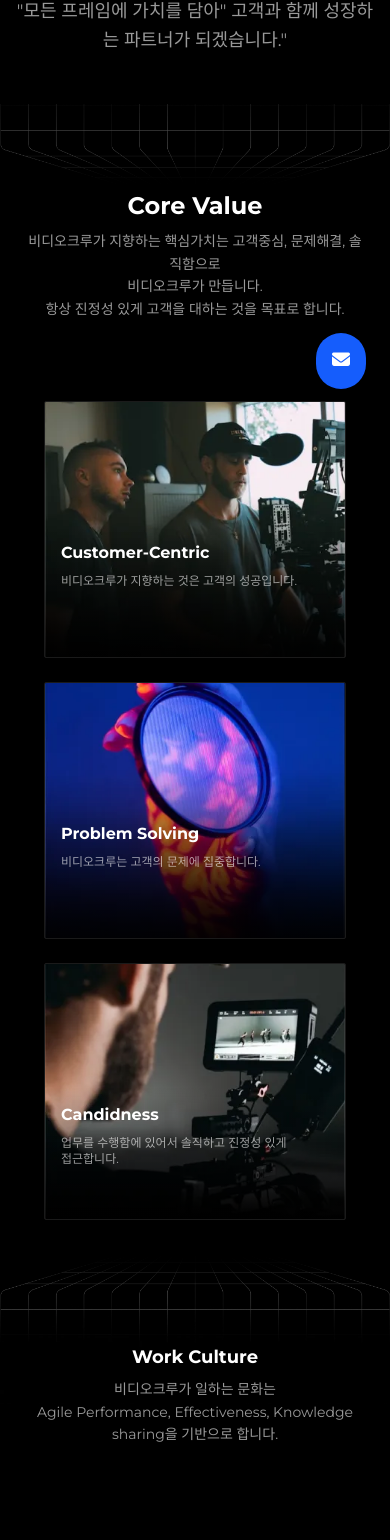
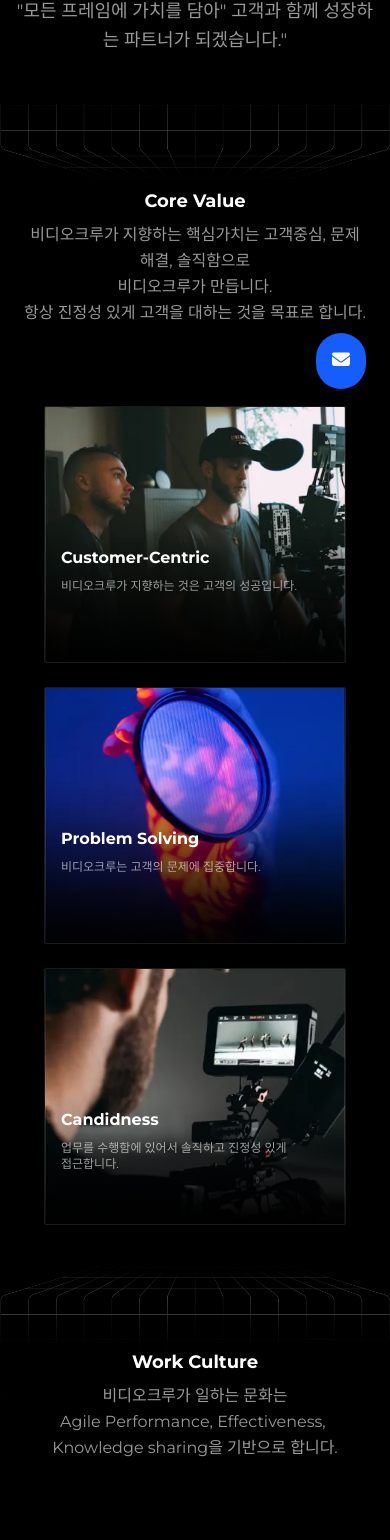
Before and after one commit to sanjeebandas/video-crew-portfolio, a React (Vite) app in the folder client/: page /about in a window 390 px wide. Shown: the part 431-1971 px from the top of the page. Built offline with nearby package versions, Linux system fonts and the light colour scheme; no server answers; a web font is replaced by a local one.

Commit message:
updated the content size required as per feedback ppt dt:7th Jan

```diff
--- a/client/src/components/home/PortfolioScroller.tsx
+++ b/client/src/components/home/PortfolioScroller.tsx
@@ -75,10 +75,10 @@ const PortfolioScroller = () => {
             비디오크루의 영상 제작 사례
           </h2>
           <div className="portfolio-subtitle">
-            <div className="portfolio-text-line text-sm xs:text-base sm:text-lg md:text-base text-muted leading-relaxed">
+            <div className="portfolio-text-line text-base xs:text-lg sm:text-xl md:text-lg text-muted leading-relaxed">
               당신의 이야기에 생명을 불어넣는 영상
             </div>
-            <div className="portfolio-text-line text-sm xs:text-base sm:text-lg md:text-base text-muted leading-relaxed">
+            <div className="portfolio-text-line text-base xs:text-lg sm:text-xl md:text-lg text-muted leading-relaxed">
               모든 프레임에 가치를 담다
             </div>
           </div>
--- a/client/src/pages/About.tsx
+++ b/client/src/pages/About.tsx
@@ -96,10 +96,10 @@ const About = () => {
           {/* Core Value Text Block */}
           <div className="w-full px-6 -mt-4 sm:-mt-12 md:-mt-14 lg:-mt-20">
             <div className="max-w-[1248px] mx-auto text-center text-white mb-6">
-              <h2 className="text-2xl sm:text-3xl md:text-3xl lg:text-4xl font-bold mb-2 leading-snug about-section-title">
+              <h2 className="text-lg xs:text-xl sm:text-2xl md:text-3xl lg:text-5xl font-bold mb-2 leading-snug about-section-title">
                 Core Value
               </h2>
-              <div className="about-section-text text-sm sm:text-base md:text-base lg:text-lg text-muted leading-relaxed">
+              <div className="about-section-text text-base xs:text-lg sm:text-xl md:text-lg text-muted leading-relaxed">
                 <div className="about-text-line">
                   비디오크루가 지향하는 핵심가치는 고객중심, 문제해결,
                   솔직함으로
@@ -143,10 +143,10 @@ const About = () => {
           {/* Work Culture Text Block */}
           <div className="w-full px-6 -mt-16 md:-mt-48 lg:-mt-72">
             <div className="max-w-[1248px] mx-auto text-center text-white mb-6">
-              <h2 className="text-lg sm:text-3xl md:text-3xl lg:text-4xl font-bold mb-2 leading-snug about-section-title">
+              <h2 className="text-lg xs:text-xl sm:text-2xl md:text-3xl lg:text-5xl font-bold mb-2 leading-snug about-section-title">
                 Work Culture
               </h2>
-              <div className="about-section-text text-sm sm:text-base md:text-base lg:text-lg text-muted leading-relaxed">
+              <div className="about-section-text text-base xs:text-lg sm:text-xl md:text-lg text-muted leading-relaxed">
                 <div className="about-text-line">
                   비디오크루가 일하는 문화는
                 </div>
```
